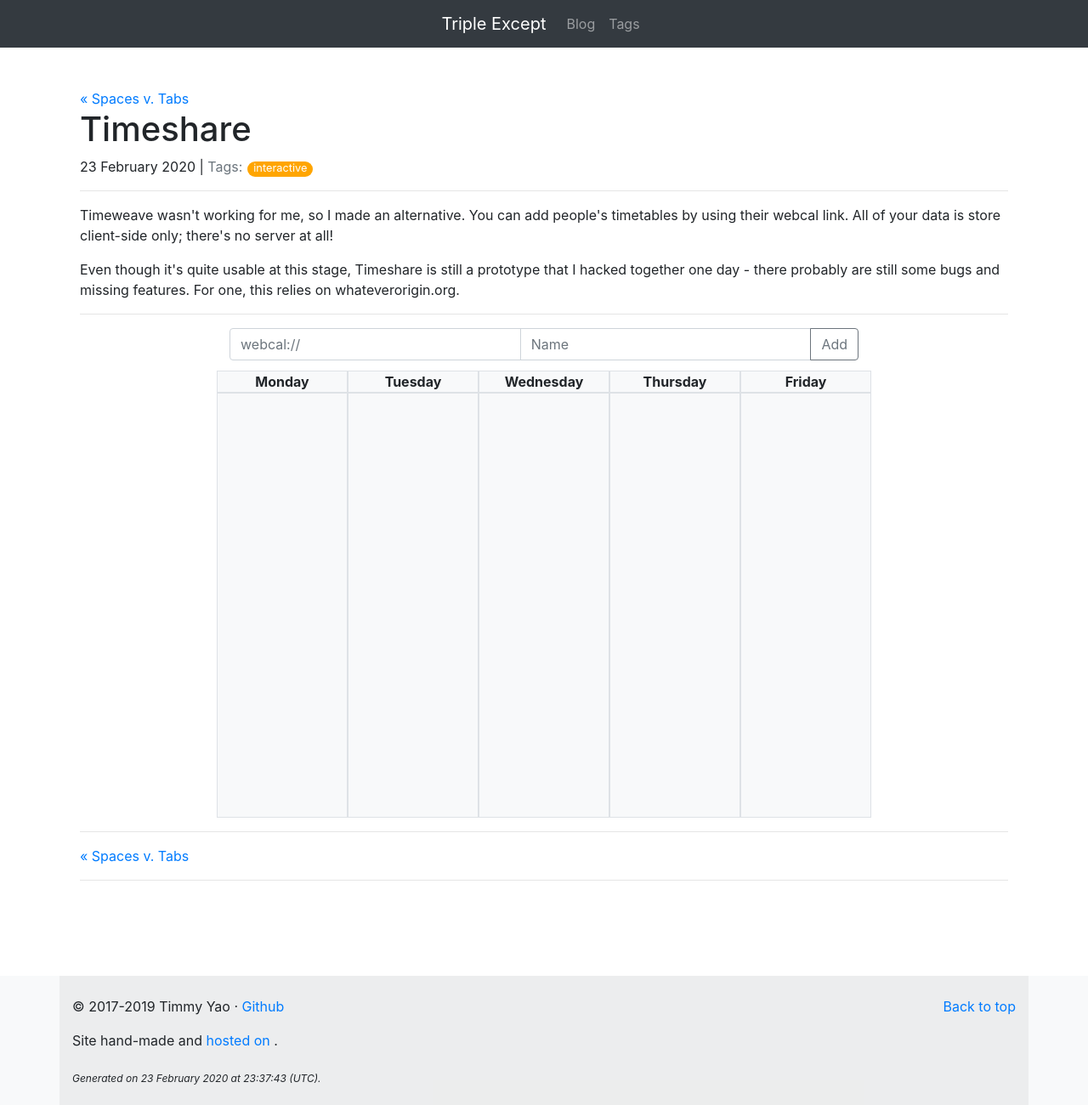
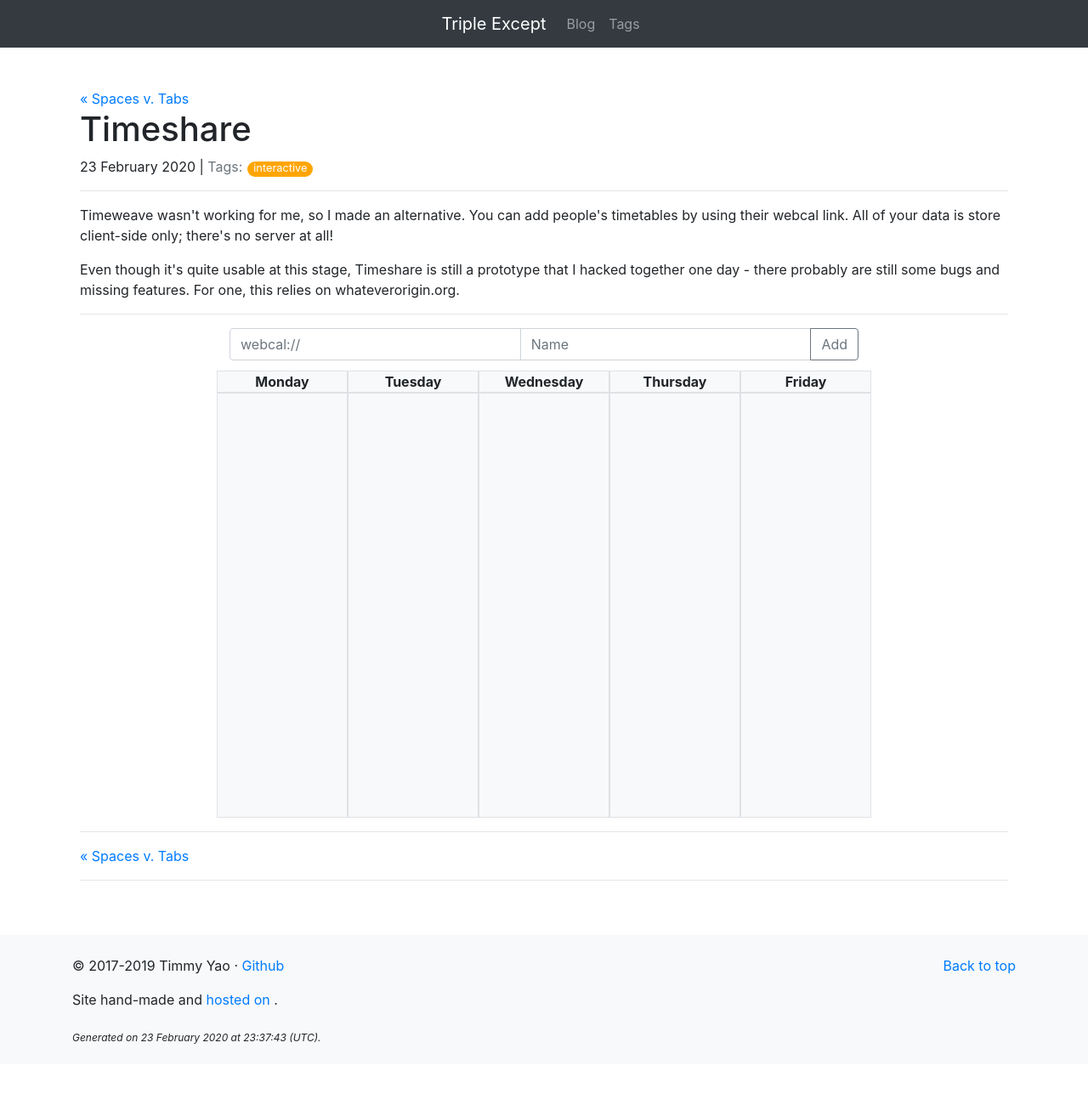
Before and after one commit to ralismark/ralismark.github.io, a Jekyll site: the page built from _posts/2020-02-23-timeshare.html, in a window 1280 px wide. Shown: the whole page at 85% size. Built offline with Jekyll 4.4.1, drawn with Linux system fonts in a browser that asks for light colours; comment, search, counter and statistics services are not loaded; after the commit the page ends 1252 px from its top, so only the background shows below that.

Commit message:
timeshare: Don't style the footer

```diff
--- a/assets/timeshare.css
+++ b/assets/timeshare.css
@@ -80,9 +80,3 @@ main[role=main] {
 body:not(.loading) #spinner-container {
 	display: none;
 }
-
-footer {
-	margin-top: 3rem;
-	padding: 3rem 0;
-	background: rgba(127, 127, 127, 0.1);
-}
```
